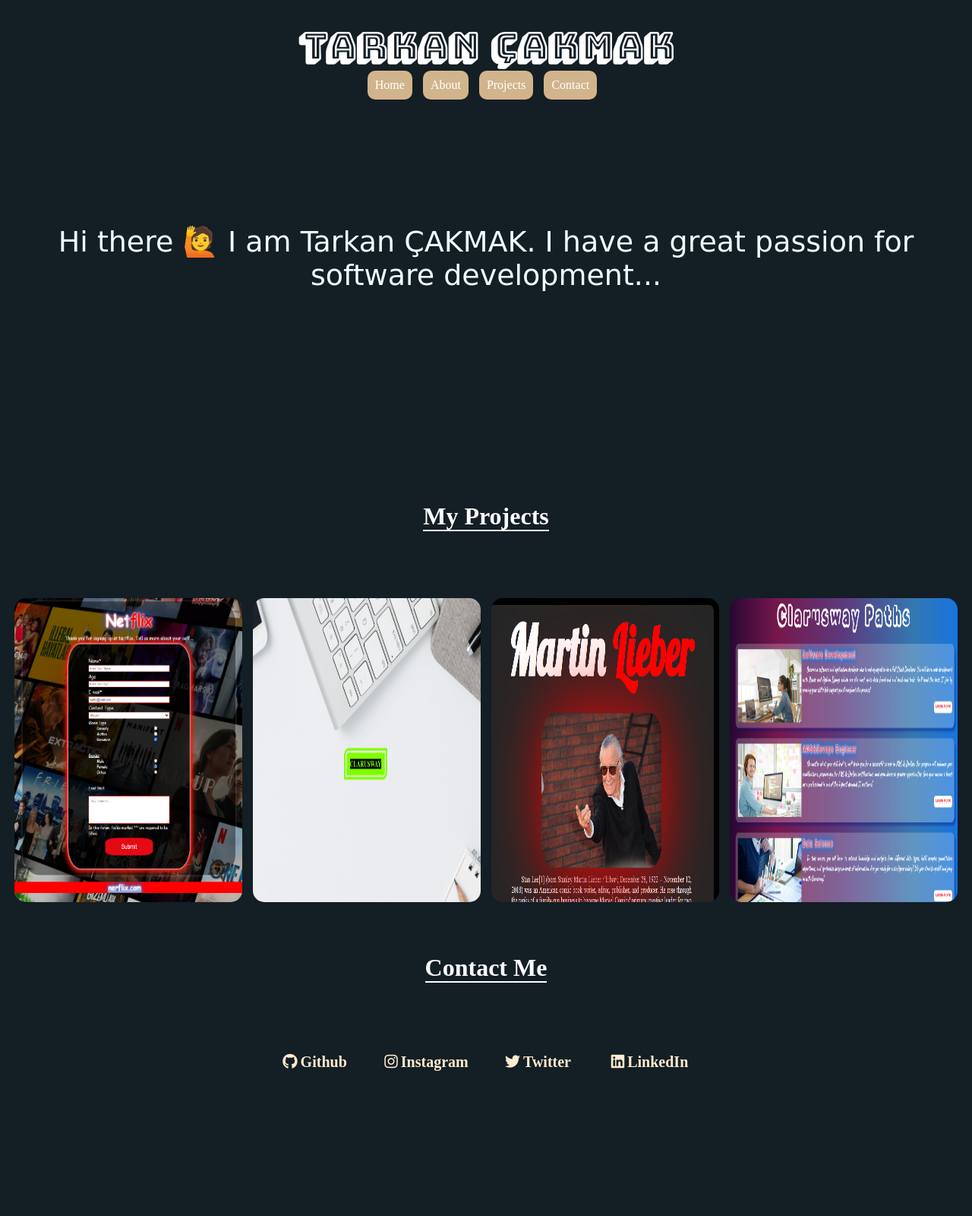
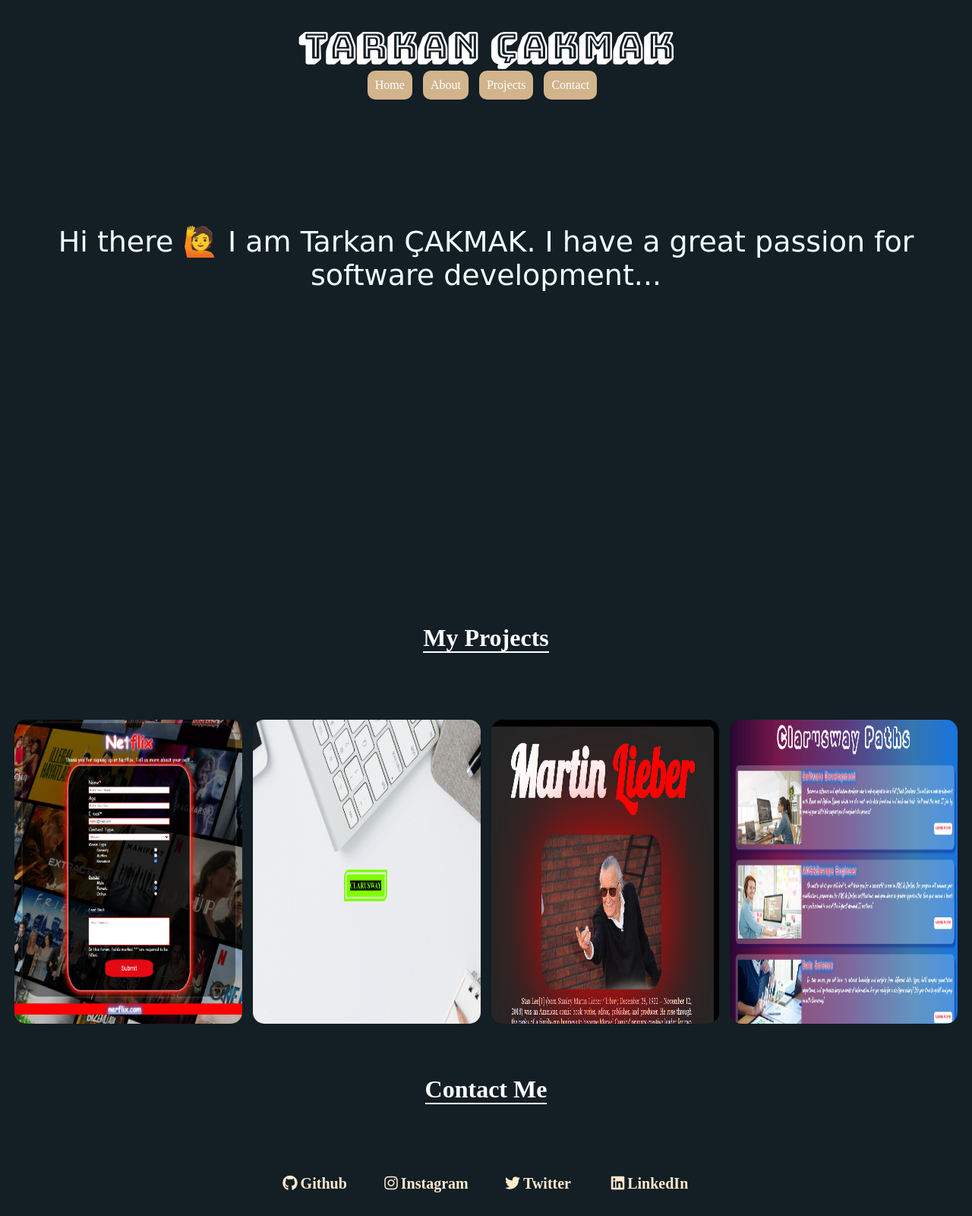
Before and after one commit to Q6235-Tarkan/assignment2, a plain HTML site: page index.html in a window 1280 px wide. Shown: the top 1600 px of the page at 76% size. Drawn offline with Linux system fonts and the light colour scheme; a web font is replaced by a local one.

Commit message:
vhheight

```diff
--- a/style.css
+++ b/style.css
@@ -22,7 +22,7 @@ h1 {
 
 	font-family: "Rampart One", cursive;
 	margin: 0 0 100px 0;
-	height: 20rem;
+	height: 60vh;
 	font-size: 4rem;
 
 
@@ -108,7 +108,7 @@ img:hover {
 }
 
 .social-media {
-	height: 72px;
+	height: 30vh;
 	margin-top: 5%;
 
 }
```
